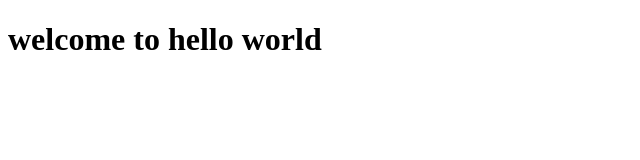
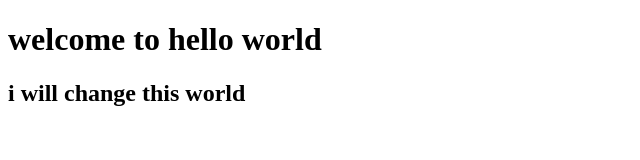
Before and after one commit to DHappy06/my-page, a plain HTML site: page index.html in a window 1280 px wide. Shown: the whole page, without its empty margins (0-640 px from the left). Drawn offline with Linux system fonts and the light colour scheme.

Commit message:
them 1 dong h2

```diff
--- a/index.html
+++ b/index.html
@@ -7,5 +7,6 @@
 </head>
 <body>
     <h1>welcome to hello world </h1>
+    <h2>i will change this world</h2>
 </body>
 </html>
```
